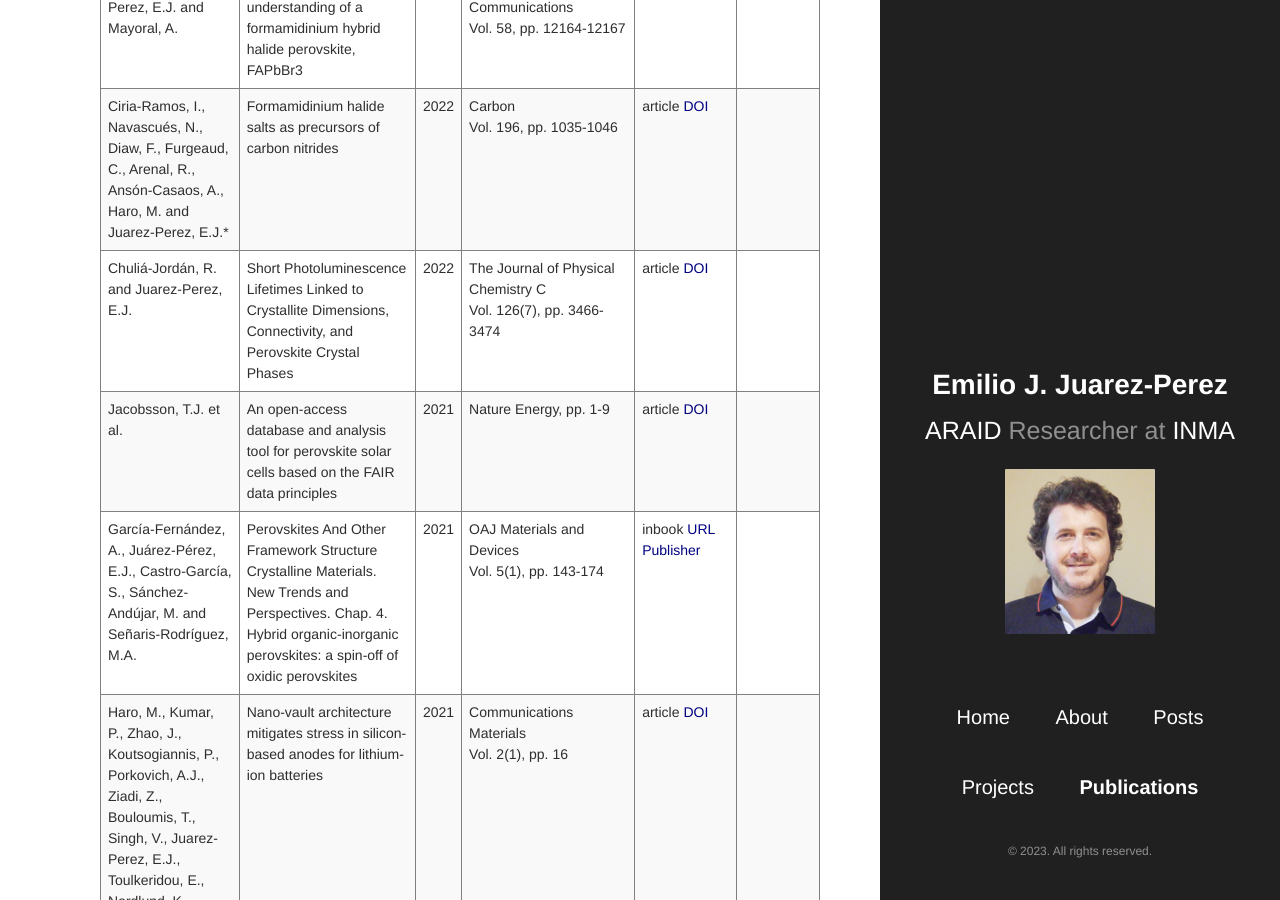
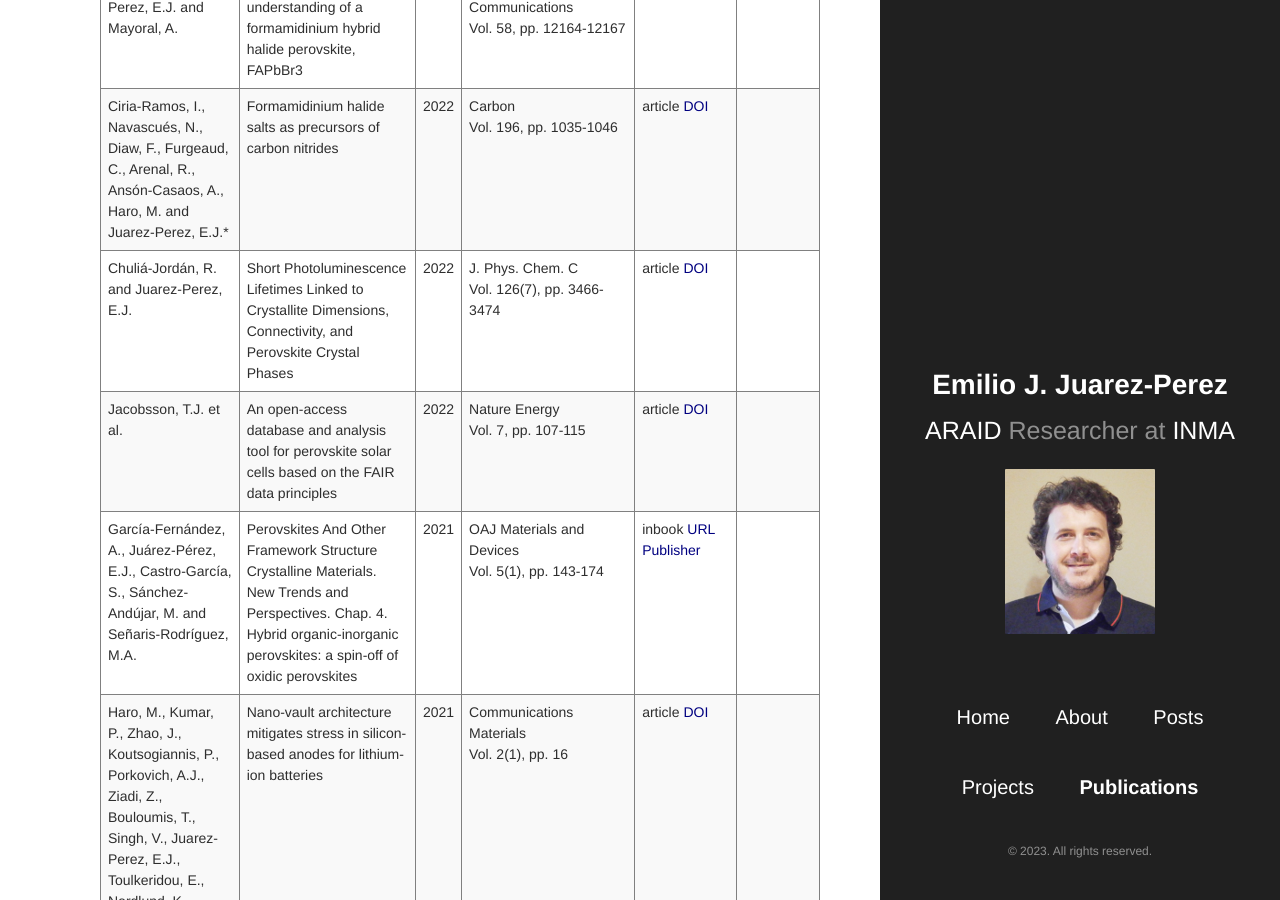
Before and after one commit to ejjpweb/ejjpweb.github.io, a Jekyll site: the page built from Publications.md, in a window 1280 px wide and 900 px high, scrolled down 391 px. Built offline with Jekyll 4.4.1, drawn with Linux system fonts in a browser that asks for light colours; comment, search, counter and statistics services are not loaded; some of the changed text lies outside the part shown.

Commit message:
minor editions in Publications.md

```diff
--- a/Publications.md
+++ b/Publications.md
@@ -388,17 +388,17 @@ p.infolinks { margin: 0.3em 0em 0em 0em; padding: 0px; }
 	<td>Chuliá-Jordán, R. and Juarez-Perez, E.J.</td>
 	<td>Short Photoluminescence Lifetimes Linked to Crystallite Dimensions, Connectivity, and Perovskite Crystal Phases</td>
 	<td>2022</td>
-	<td>The Journal of Physical Chemistry C<br/>Vol. 126(7), pp. 3466-3474</td>
+	<td>J. Phys. Chem. C<br/>Vol. 126(7), pp. 3466-3474</td>
 	<td>article <a href="https://doi.org/10.1021/acs.jpcc.1c08867">DOI</a> </td>
 	<td> <div class='altmetric-embed' data-badge-type='donut' data-hide-no-mentions='true' data-badge-popover="left" data-doi="10.1021/acs.jpcc.1c08867" ></div> <span class="__dimensions_badge_embed__" data-style="small_rectangle" data-doi="10.1021/acs.jpcc.1c08867" > </span></td>
 </tr>
 
 
-<tr id="Jacobsson2021open1" class="entry">
+<tr id="Jacobsson2022open1" class="entry">
 	<td>Jacobsson, T.J. et al.</td>
 	<td>An open-access database and analysis tool for perovskite solar cells based on the FAIR data principles</td>
-	<td>2021</td>
-	<td>Nature Energy, pp. 1-9</td>
+	<td>2022</td>
+	<td>Nature Energy<br/>Vol. 7, pp. 107-115</td>
 	<td>article <a href="https://doi.org/10.1038/s41560-021-00941-3" >DOI</a> </td>
 <td> <div class='altmetric-embed' data-badge-type='donut' data-hide-no-mentions='true' data-badge-popover="left" data-doi="10.1038/s41560-021-00941-3" ></div> <span class="__dimensions_badge_embed__" data-style="small_rectangle" data-doi="10.1038/s41560-021-00941-3" > </span></td>
 
@@ -584,7 +584,7 @@ p.infolinks { margin: 0.3em 0em 0em 0em; padding: 0px; }
 	<td>Juarez-Perez, E.J.* and Qi, Y.</td>
 	<td>Determination of Carrier Diffusion Length Using Transient Electron Photoemission Microscopy in the GaAs/InSe Heterojunction</td>
 	<td>2019</td>
-	<td>Phys. Status Solidi B </br> pp. 1900126</td>
+	<td>Phys. Status Solidi B<br/> pp. 1900126</td>
 	<td>article <a href="http://dx.doi.org/10.1002/pssb.201900126">DOI</a> </td>
 	<td><div class='altmetric-embed' data-badge-type='donut' data-hide-no-mentions='true' data-badge-popover="left" data-doi="10.1002/pssb.201900126" ></div>
  	<span class="__dimensions_badge_embed__" data-style="small_rectangle" data-doi="10.1002/pssb.201900126" > </span></td>
```
Also changed, not shown: other parts of Publications.md (+3 -3 lines).
